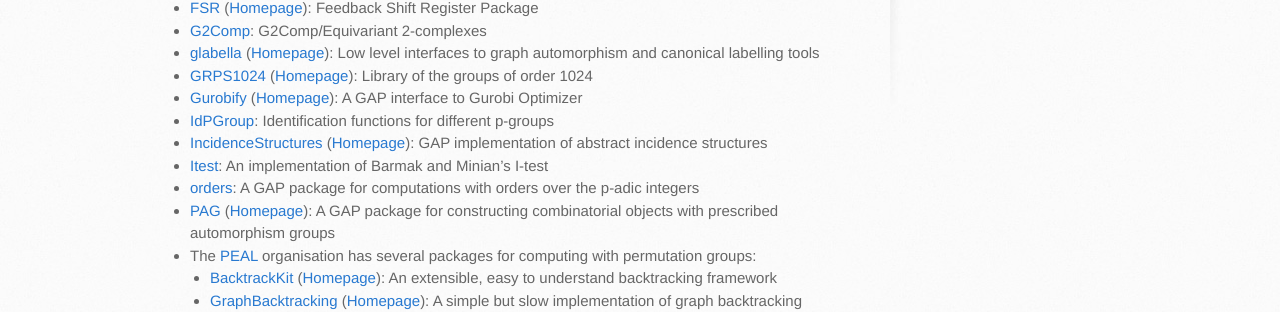
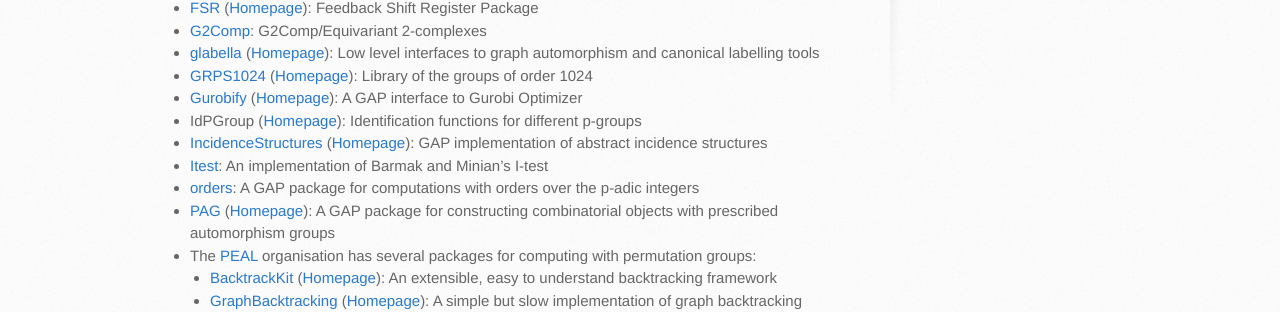
Before and after one commit to gap-packages/gap-packages.github.io, a Jekyll site: the page built from index.md, in a window 1280 px wide. Shown: the part 666-978 px from the top of the page. Built offline with Jekyll 4.4.1, drawn with Linux system fonts in a browser that asks for light colours.

Commit message:
Change IdPGroup link, is a homepage and not a repo

```diff
--- a/index.md
+++ b/index.md
@@ -26,7 +26,7 @@
 * [glabella](https://github.com/nagygp/glabella) ([Homepage](https://nagygp.github.io/glabella)): Low level interfaces to graph automorphism and canonical labelling tools
 * [GRPS1024](https://github.com/davidburrell/GRPS1024) ([Homepage](https://davidburrell.github.io/GRPS1024/)): Library of the groups of order 1024
 * [Gurobify](https://github.com/jesselansdown/Gurobify) ([Homepage](https://jesselansdown.github.io/Gurobify)): A GAP interface to Gurobi Optimizer
-* [IdPGroup](https://www.iaa.tu-bs.de/henschan/so.html): Identification functions for different p-groups
+* IdPGroup ([Homepage](https://www.iaa.tu-bs.de/henschan/so.html)): Identification functions for different p-groups
 * [IncidenceStructures](https://github.com/nagygp/IncidenceStructures) ([Homepage](https://nagygp.github.io/IncidenceStructures)): GAP implementation of abstract incidence structures
 * [Itest](https://github.com/isadofschi/itest): An implementation of Barmak and Minian's I-test
 * [orders](https://github.com/feisele/orders): A GAP package for computations with orders over the p-adic integers
```
